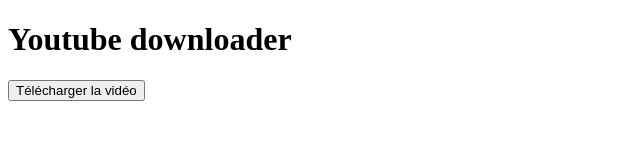
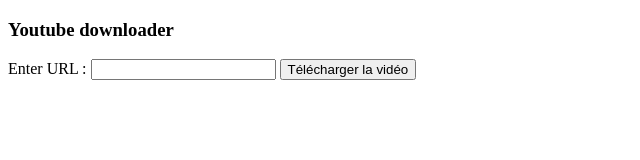
Before and after one commit to Neokoldstudio/Youtube-downloader, a browser extension: page main.html in a window 1280 px wide. Shown: the whole page, without its empty margins (0-640 px from the left). Drawn offline with Linux system fonts and the light colour scheme.

Commit message:
modif du html et rajout du css

```diff
--- a/main.html
+++ b/main.html
@@ -1,10 +1,15 @@
 <!doctype html>
 <html>
   <head>
+    <meta charset="utf-8">
+    <meta name="viewport" content="width=device-width">
     <title>Youtube downloader</title>
+    <link href="style.css" rel="stylesheet" type="text/css" />
 </head>
 <body>
-    <h1>Youtube downloader</h1>
+    <h3>Youtube downloader</h3>
+    <label for="URL_area">Enter URL :</label>
+    <input type="text" id="URL_area" name="URL">
     <button id="dl-video">Télécharger la vidéo</button>
     <script src="jquery-3.5.1.min.js"></script>
     <script src="popup.js"></script>
--- /dev/null
+++ b/style.css
@@ -0,0 +1,3 @@
+body{
+    background-color: white;
+}
```
